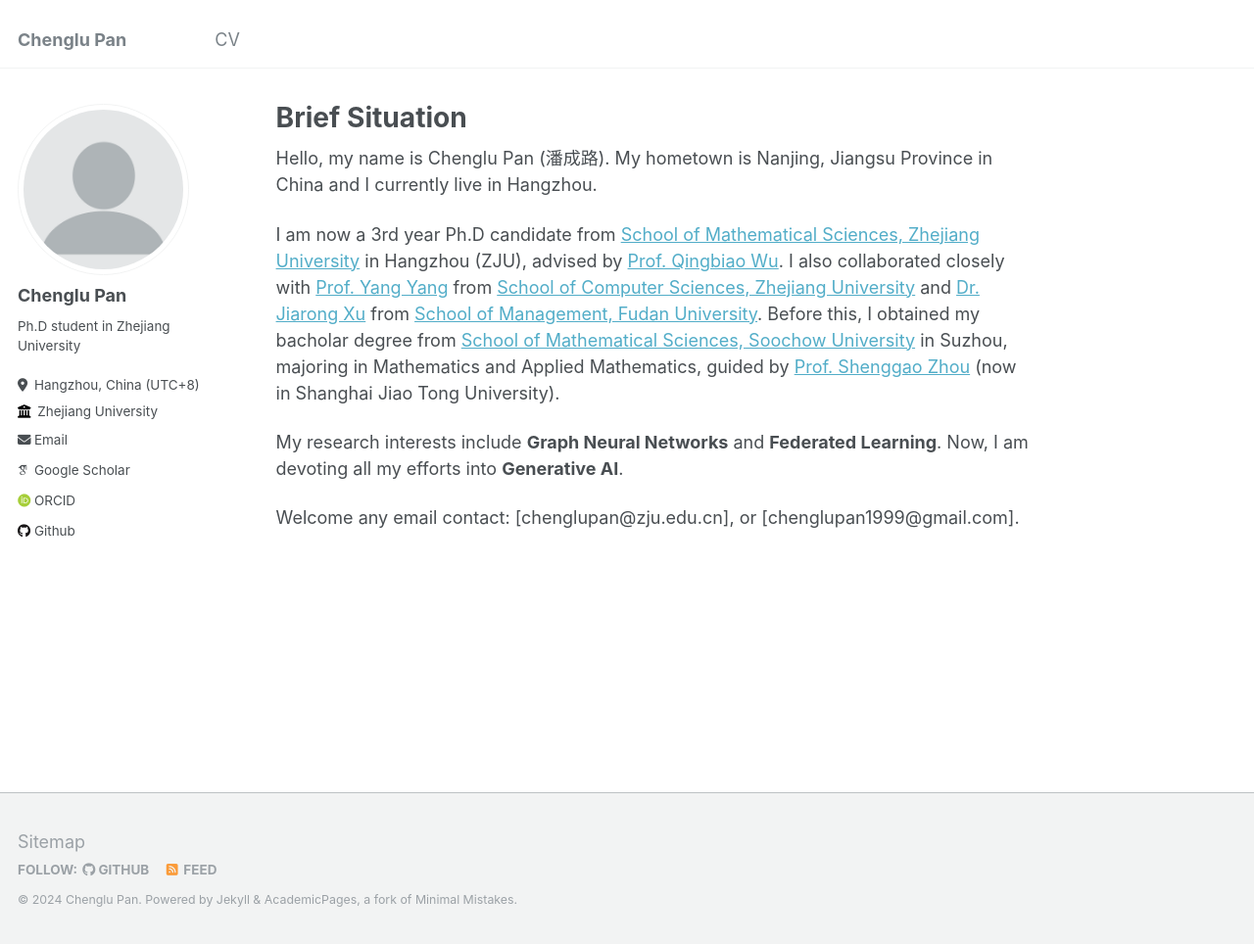
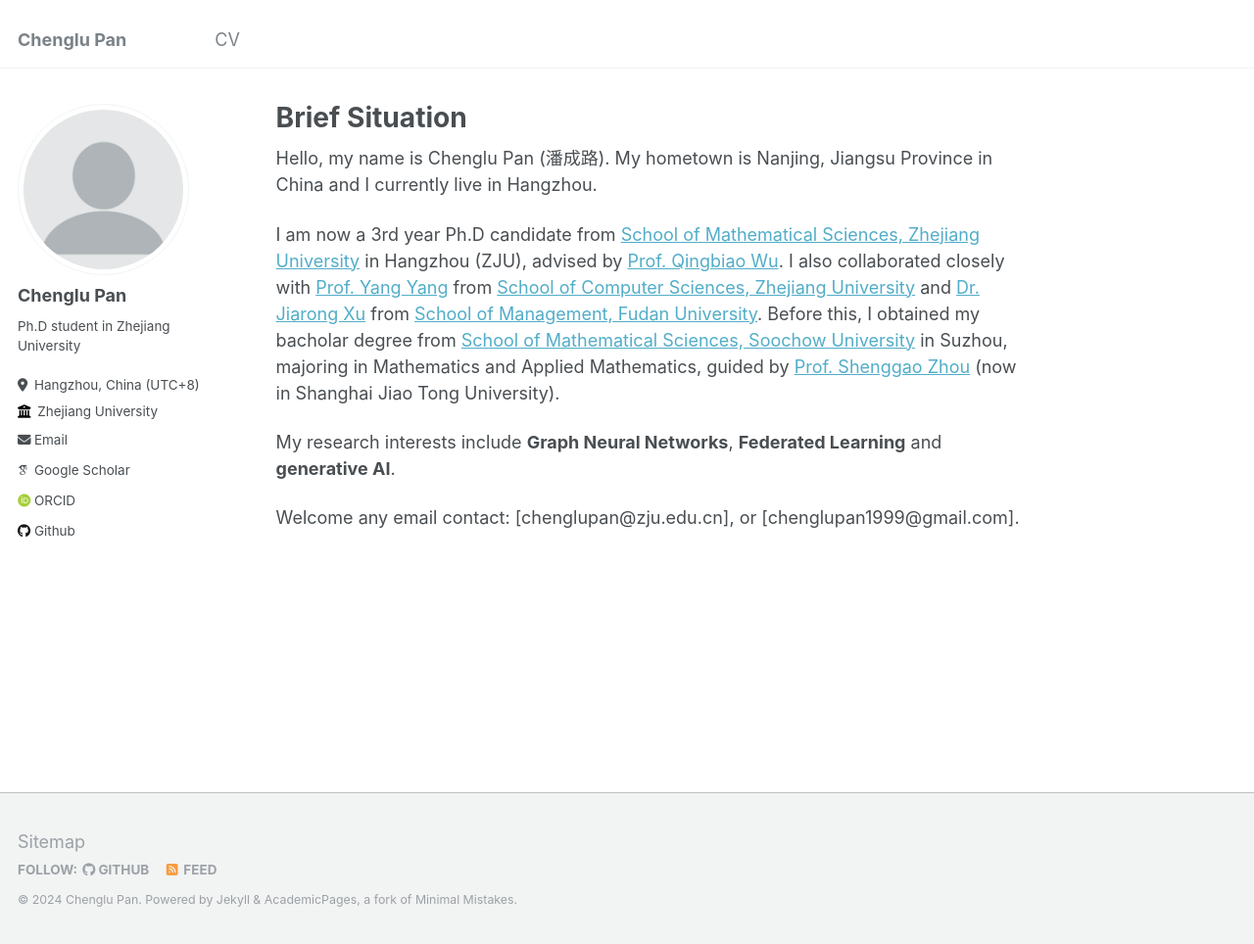
Before and after one commit to Chenglu0426/Chenglu0426.github.io, a Jekyll site: the page built from _pages/about.md, in a window 1280 px wide and 964 px high. Shown: the whole window at 98% size. Built offline with Jekyll 4.4.1, drawn with Linux system fonts in a browser that asks for light colours; some web fonts are replaced.

Commit message:
Update about.md

```diff
--- a/_pages/about.md
+++ b/_pages/about.md
@@ -11,6 +11,6 @@ Hello, my name is Chenglu Pan (潘成路). My hometown is Nanjing, Jiangsu Provi
 
 I am now a 3rd year Ph.D candidate from [School of Mathematical Sciences, Zhejiang University](www.math.zju.edu.cn) in Hangzhou (ZJU), advised by [Prof. Qingbiao Wu](https://person.zju.edu.cn/en/0085412). I also collaborated closely with [Prof. Yang Yang](https://yangy.org) from [School of Computer Sciences, Zhejiang University](http://www.cs.zju.edu.cn/csen/) and [Dr. Jiarong Xu](https://galina0217.github.io) from [School of Management, Fudan University](https://www.fdsm.fudan.edu.cn/AboutUs/index.aspx). Before this, I obtained my bacholar degree from [School of Mathematical Sciences, Soochow University](https://math.suda.edu.cn/) in Suzhou, majoring in Mathematics and Applied Mathematics, guided by [Prof. Shenggao Zhou](https://math.sjtu.edu.cn/faculty/sgzhou) (now in Shanghai Jiao Tong University).
 
-My research interests include **Graph Neural Networks** and **Federated Learning**. Now, I am devoting all my efforts into **Generative AI**.
+My research interests include **Graph Neural Networks**, **Federated Learning** and **generative AI**.
 
 Welcome any email contact: [chenglupan@zju.edu.cn], or [chenglupan1999@gmail.com].
```
